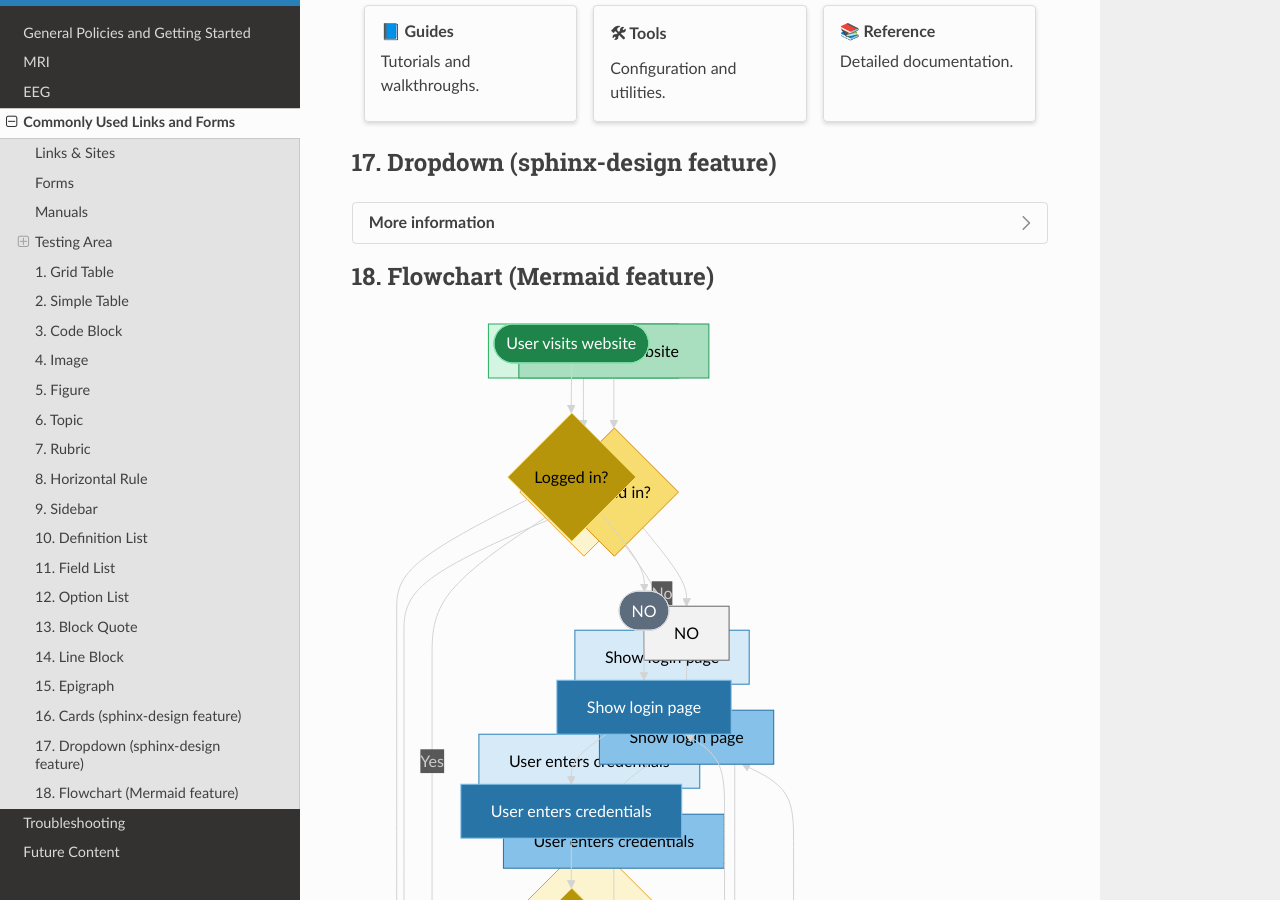
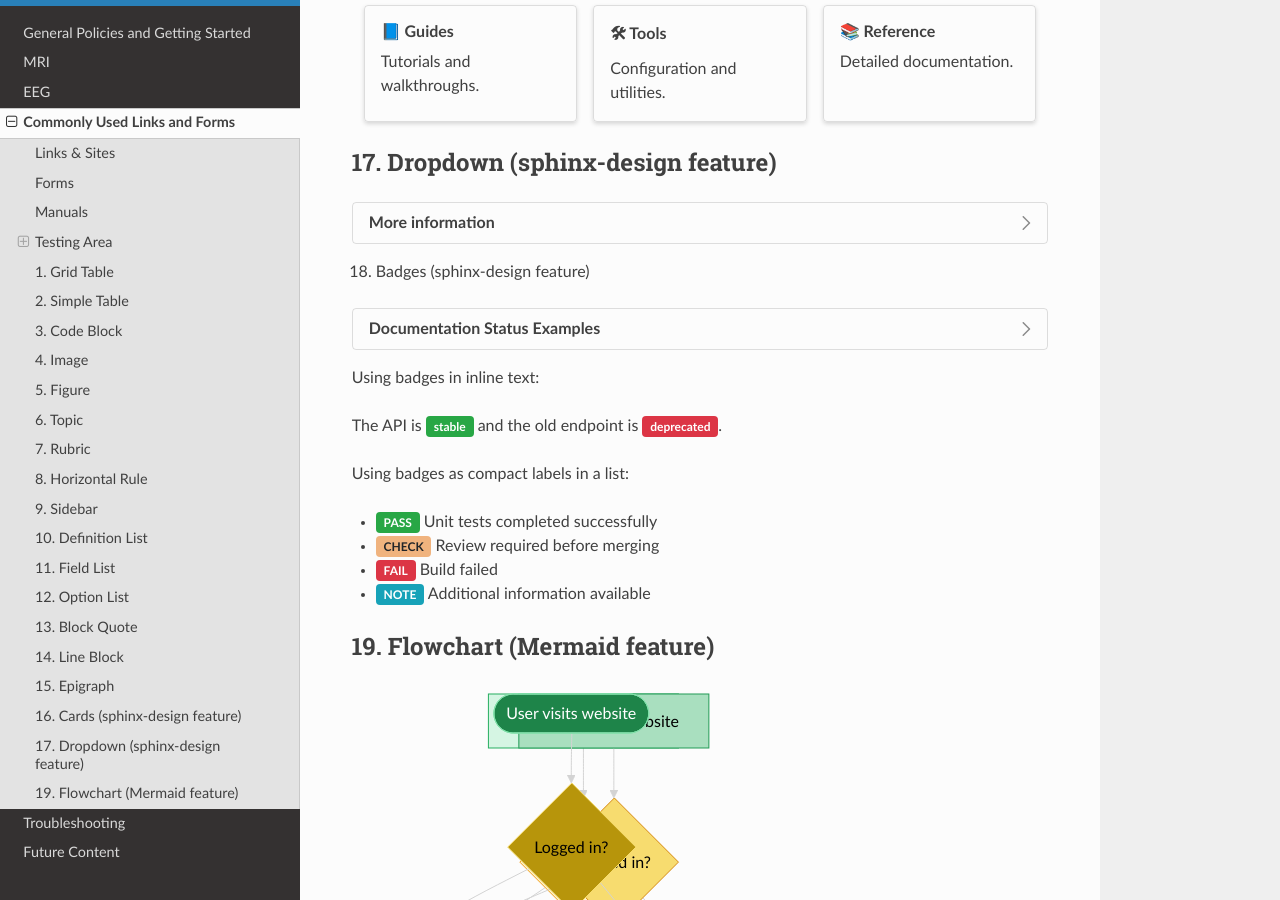
Before and after one commit to CCN-Support/CCN_Wiki, a Sphinx documentation site: the page built from docs/source/links-and-forms.rst, in a window 1280 px wide and 900 px high, scrolled down 5720 px. Built offline with Sphinx 7.4.7 and the Read the Docs theme 3.1.0, drawn with Linux system fonts in a browser that asks for light colours.

Commit message:
Update links-and-forms.rst

```diff
--- a/docs/source/links-and-forms.rst
+++ b/docs/source/links-and-forms.rst
@@ -273,7 +273,37 @@ This is back to normal text.
 
    Hidden content goes here.
 
-18. Flowchart (Mermaid feature)
+18. Badges (sphinx-design feature)
+
+.. dropdown:: Documentation Status Examples
+
+   This page contains several types of status indicators:
+
+   :bdg-success:`Complete` The installation guide has been reviewed and tested.
+
+   :bdg-info:`Info` This section contains additional background information.
+
+   :bdg-warning:`Warning` This configuration option may change in future releases.
+
+   :bdg-danger:`Deprecated` This method should no longer be used.
+
+   :bdg-primary:`New` This feature was added in version 2.0.
+
+   :bdg-secondary:`Optional` This step is not required for most users.
+
+Using badges in inline text:
+
+The API is :bdg-success:`stable` and the old endpoint is
+:bdg-danger:`deprecated`.
+
+Using badges as compact labels in a list:
+
+* :bdg-success:`PASS` Unit tests completed successfully
+* :bdg-warning:`CHECK` Review required before merging
+* :bdg-danger:`FAIL` Build failed
+* :bdg-info:`NOTE` Additional information available
+
+19. Flowchart (Mermaid feature)
 --------------------------------
 
 .. mermaid::
```
